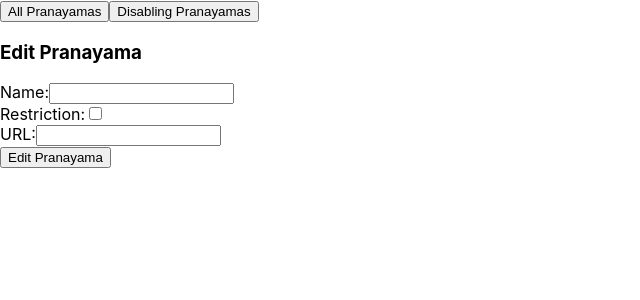
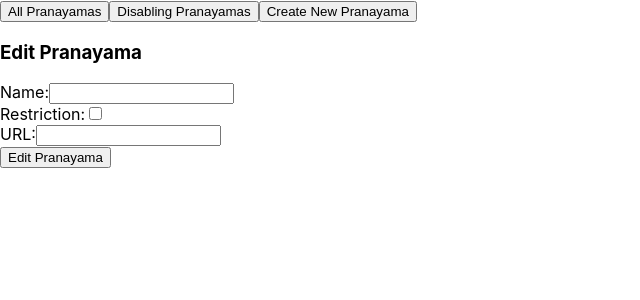
Before and after one commit to tsvGithub/MERN_Pranayama_App, a React (Create React App) app in the folder client/: page /edit/1 in a window 1280 px wide. Shown: the top 300 px of the page, without its empty margins (0-640 px from the left). Built offline with nearby package versions, Linux system fonts and the light colour scheme; no server answers.

Commit message:
disabling route

```diff
--- a/client/src/App.js
+++ b/client/src/App.js
@@ -8,7 +8,7 @@ import CreatePranayama from "./components/create-pranayama.component";
 import SelectedPranayama from "./components/selected-pranayama.component";
 import ListDisabledPranayamas from "./components/list-disabled_pranayamas.component";
 function App() {
-  debugger;
+  // debugger;
   return (
     <Router>
       <div className="container">
@@ -18,14 +18,17 @@ function App() {
         <Link to="/disabling">
           <button>Disabling Pranayamas</button>
         </Link>
+        <Link to="/create">
+          <button>Create New Pranayama</button>
+        </Link>
 
         {/* <Navbar /> */}
 
         {/* <Route path="/" exact component={Navbar} /> */}
         <Route path="/" exact component={ListPranayamas} />
         <Route path="/disabling" exact component={ListDisabledPranayamas} />
-        <Route path="/edit/:id" component={EditPranayama} />
-        <Route path="/create" component={CreatePranayama} />
+        <Route path="/edit/:id" exact component={EditPranayama} />
+        <Route path="/create" exact component={CreatePranayama} />
         <Route path="/:id" exact component={SelectedPranayama} />
         {/*04/06 */}
         {/* <Route path="/disabling" exact component={ListDisabledPranayamas} /> */}
--- a/client/src/components/list-disabled_pranayamas.component.js
+++ b/client/src/components/list-disabled_pranayamas.component.js
@@ -67,7 +67,7 @@ export default class ListDisabledPranayamas extends Component {
 
   pranayamasList() {
     return this.state.pranayamas.map((currentPranayama) => {
-      if (!currentPranayama.restriction) {
+      if (currentPranayama.restriction) {
         // debugger;
         return (
           <Pranayama
--- a/client/src/components/selected-pranayama.component.js
+++ b/client/src/components/selected-pranayama.component.js
@@ -69,6 +69,7 @@ export default class SelectedPranayama extends Component {
   componentDidMount() {
     // debugger;
     axios
+      // .get("http://localhost:5000/pranayamas/" + this.props.match.params._id)
       .get("http://localhost:5000/pranayamas/" + this.props.match.params.id)
       .then((response) => {
         this.setState({
```
